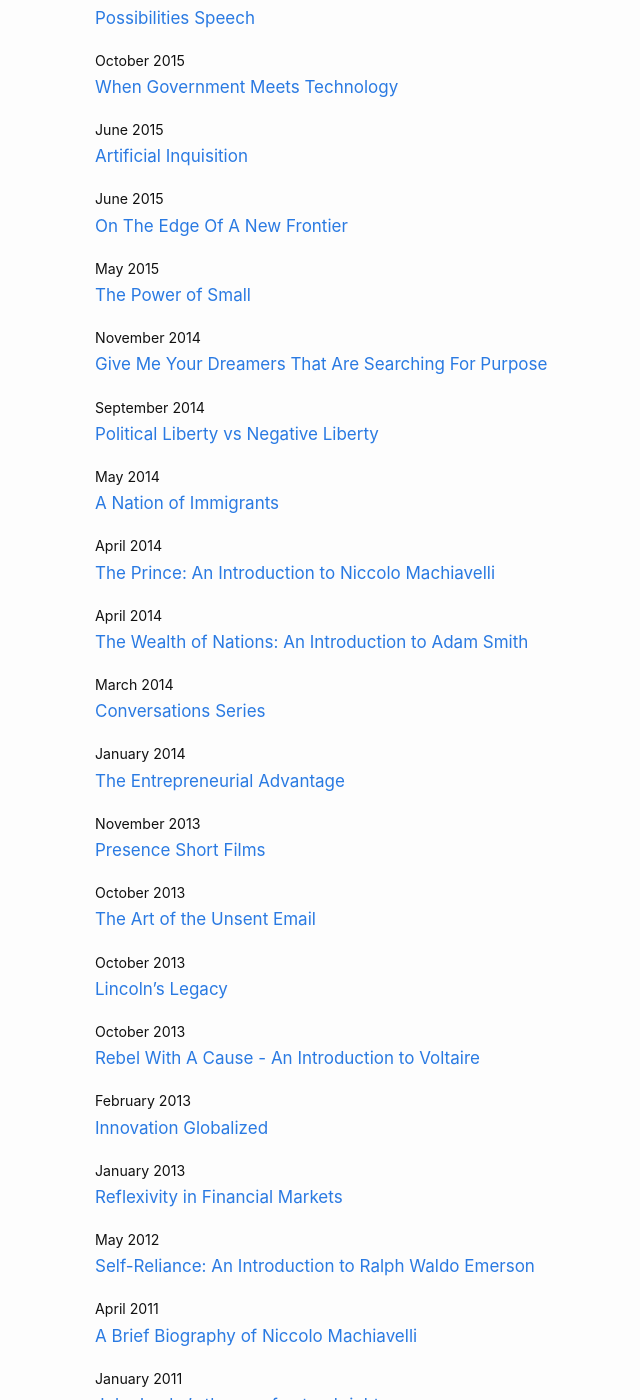
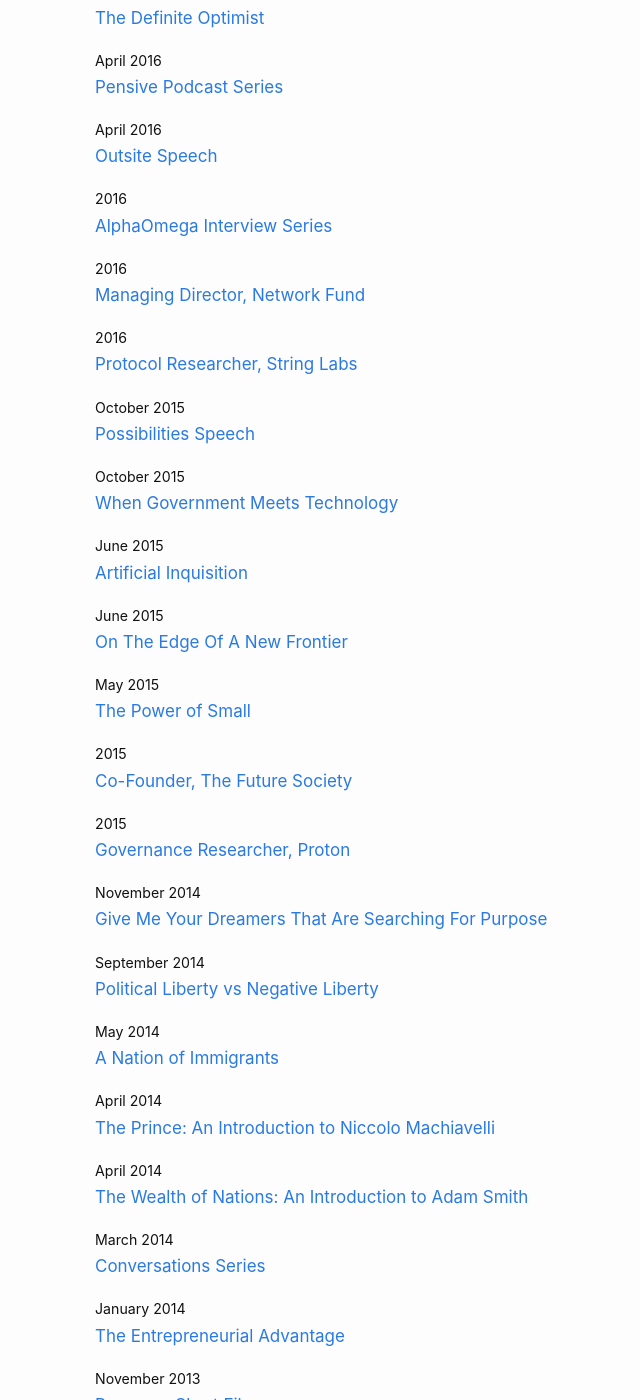
Before and after one commit to link-daniel/link.github.io, a Jekyll site: the page built from index.md, in a window 1280 px wide and 1400 px high, scrolled down 1993 px. Shown: the whole window, without its empty margins (175-815 px from the left). Built offline with Jekyll 4.4.1, drawn with Linux system fonts in a browser that asks for light colours; some of the changed text lies outside the part shown.

```diff
--- a/index.md
+++ b/index.md
@@ -48,6 +48,10 @@ layout: home
 [Network at 1517 Flux](/network1517flux)
 <br>
 
+<small>November 2023</small><br>
+[Heir, Numenor](/numenorheir)
+<br>
+
 <small>October 2023</small><br>
 [Rule Over Self Animated Series: Thinking](/ruleoverselfthinking)
 <br>
@@ -60,12 +64,20 @@ layout: home
 [Network Pitch with Chainlink](/networkchainlink)
 <br>
 
+<small>May 2021</small><br>
+[Principal, Andunor](/andunorprincipal)
+<br>
+
 <small>January 2021</small><br>
 [On Virtual Dreams](/virtualdreams)
 <br>
 
 <small>January 2021</small><br>
 [A Virtual Dream And Brain Computer Protocol](/networkwhitepaper)
+<br>
+
+<small>July 2020</small><br>
+[Founder, Network](/networkfounder)
 <br>
 
 <small>2019</small><br>
@@ -78,6 +90,10 @@ layout: home
 
 <small>2018</small><br>
 [YC Research Proposal](/ycresearch)
+<br>
+
+<small>2018</small><br>
+[Media Director, Neuro Capital](/neurocapital)
 <br>
 
 <small>December 2017</small><br>
@@ -116,6 +132,14 @@ layout: home
 [AlphaOmega Interview Series](/alphaomega)
 <br>
 
+<small>2016</small><br>
+[Managing Director, Network Fund](/networkfund)
+<br>
+
+<small>2016</small><br>
+[Protocol Researcher, String Labs](/stringlabs)
+<br>
+
 <small>October 2015</small><br>
 [Possibilities Speech](/possibilities)
 <br>
@@ -134,6 +158,14 @@ layout: home
 
 <small>May 2015</small><br>
 [The Power of Small](/powerofsmall)
+<br>
+
+<small>2015</small><br>
+[Co-Founder, The Future Society](/futuresocietycofounder)
+<br>
+
+<small>2015</small><br>
+[Governance Researcher, Proton](/protonresearch)
 <br>
 
 <small>November 2014</small><br>
@@ -188,6 +220,10 @@ layout: home
 [Reflexivity in Financial Markets](/reflexivity)
 <br>
 
+<small>2013</small><br>
+[Analyst, Greenmantle](/greenmantle)
+<br>
+
 <small>May 2012</small><br>
 [Self-Reliance: An Introduction to Ralph Waldo Emerson](/selfreliance)
 <br>
```
Also changed, not shown: andunorprincipal.md (added, +11 -0 lines), futuresocietycofounder.md (added, +11 -0 lines), greenmantle.md (added, +11 -0 lines), networkfounder.md (added, +11 -0 lines), networkfund.md (added, +11 -0 lines), neurocapital.md (added, +11 -0 lines), numenorheir.md (added, +11 -0 lines), protonresearch.md (added, +11 -0 lines), stringlabs.md (added, +11 -0 lines).
